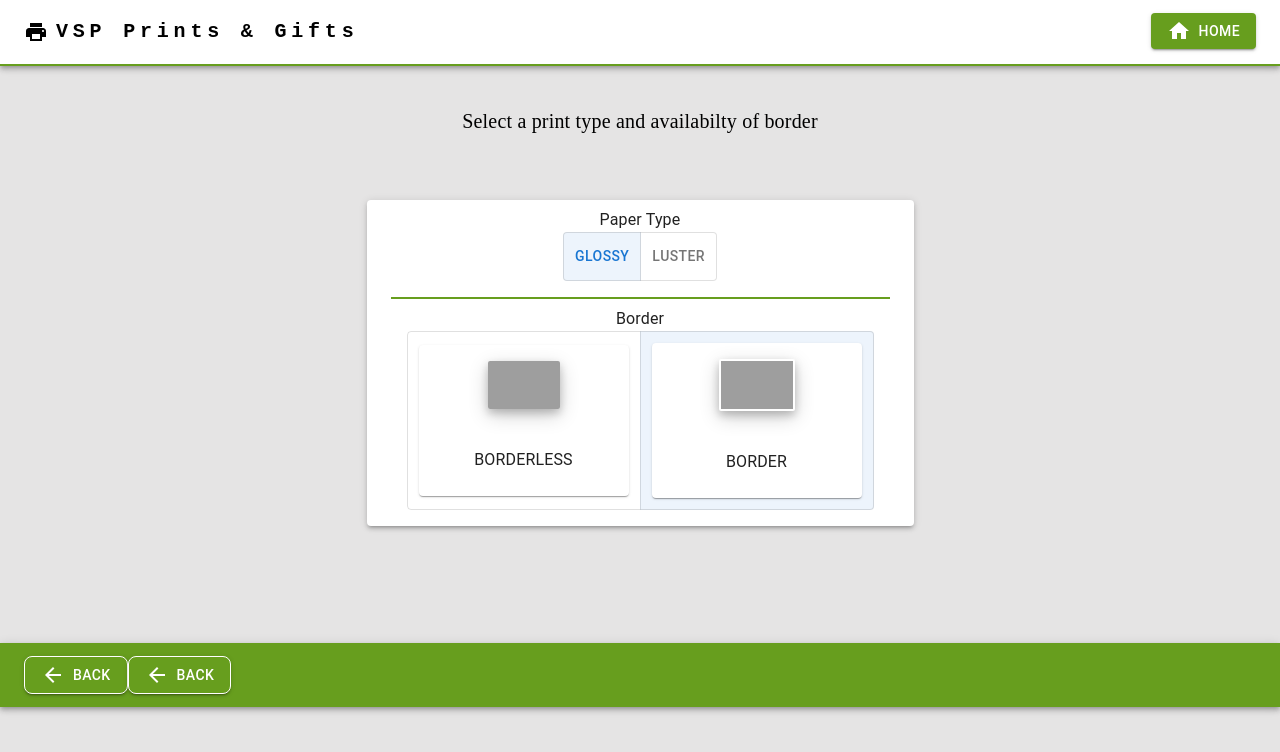
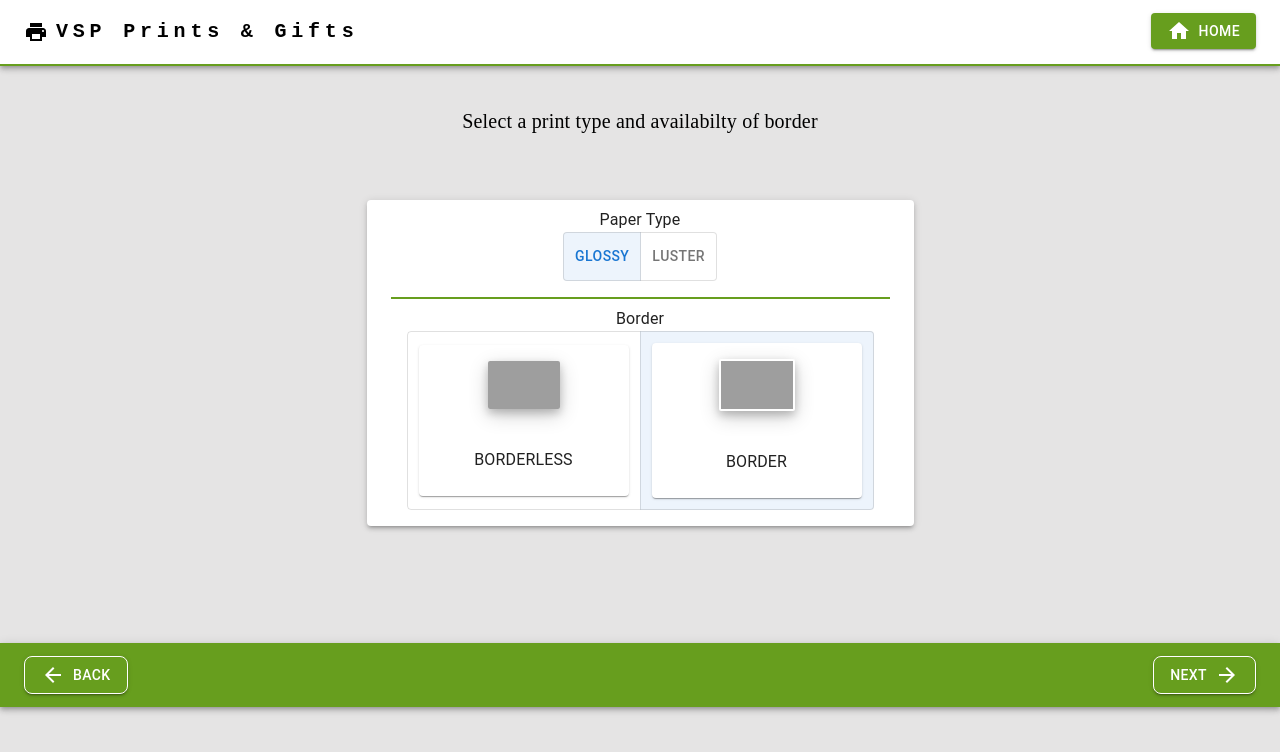
Before and after one commit to vishnusureshperumbavoor/react_redux_ecommerce, a React (Create React App) app: page /1699354943666 in a window 1280 px wide. Shown: the top 752 px of the page. Built offline with nearby package versions, Linux system fonts and the light colour scheme; grey boxes are pictures that could not be loaded; the HTML template or start-up script is replaced by a standard one.

Commit message:
next button marginleft auto

```diff
--- a/src/components/Footer.jsx
+++ b/src/components/Footer.jsx
@@ -1,13 +1,14 @@
-import React from 'react'
+import React from "react";
 import AppBar from "@mui/material/AppBar";
 import Toolbar from "@mui/material/Toolbar";
 import Container from "@mui/material/Container";
 import Button from "@mui/material/Button";
 import ArrowBackIcon from "@mui/icons-material/ArrowBack";
-import { useParams } from 'react-router-dom';
+import ArrowForwardIcon from "@mui/icons-material/ArrowForward";
+import { useParams } from "react-router-dom";
 
 function Footer() {
-  const {id} = useParams();
+  const { id } = useParams();
   return (
     <div>
       <AppBar position="static" sx={{ background: "#679e1e" }}>
@@ -22,11 +23,16 @@ function Footer() {
             </Button>
             {id && (
               <Button
-                sx={{ background: "#679e1e", border: 1, borderRadius: 2 }}
+                sx={{
+                  background: "#679e1e",
+                  border: 1,
+                  borderRadius: 2,
+                  marginLeft: "auto",
+                }}
                 variant="contained"
               >
-                <ArrowBackIcon sx={{ mr: 1 }} />
-                Back
+                Next
+                <ArrowForwardIcon sx={{ ml: 1 }} />
               </Button>
             )}
           </Toolbar>
@@ -36,4 +42,4 @@ function Footer() {
   );
 }
 
-export default Footer
+export default Footer;
```
